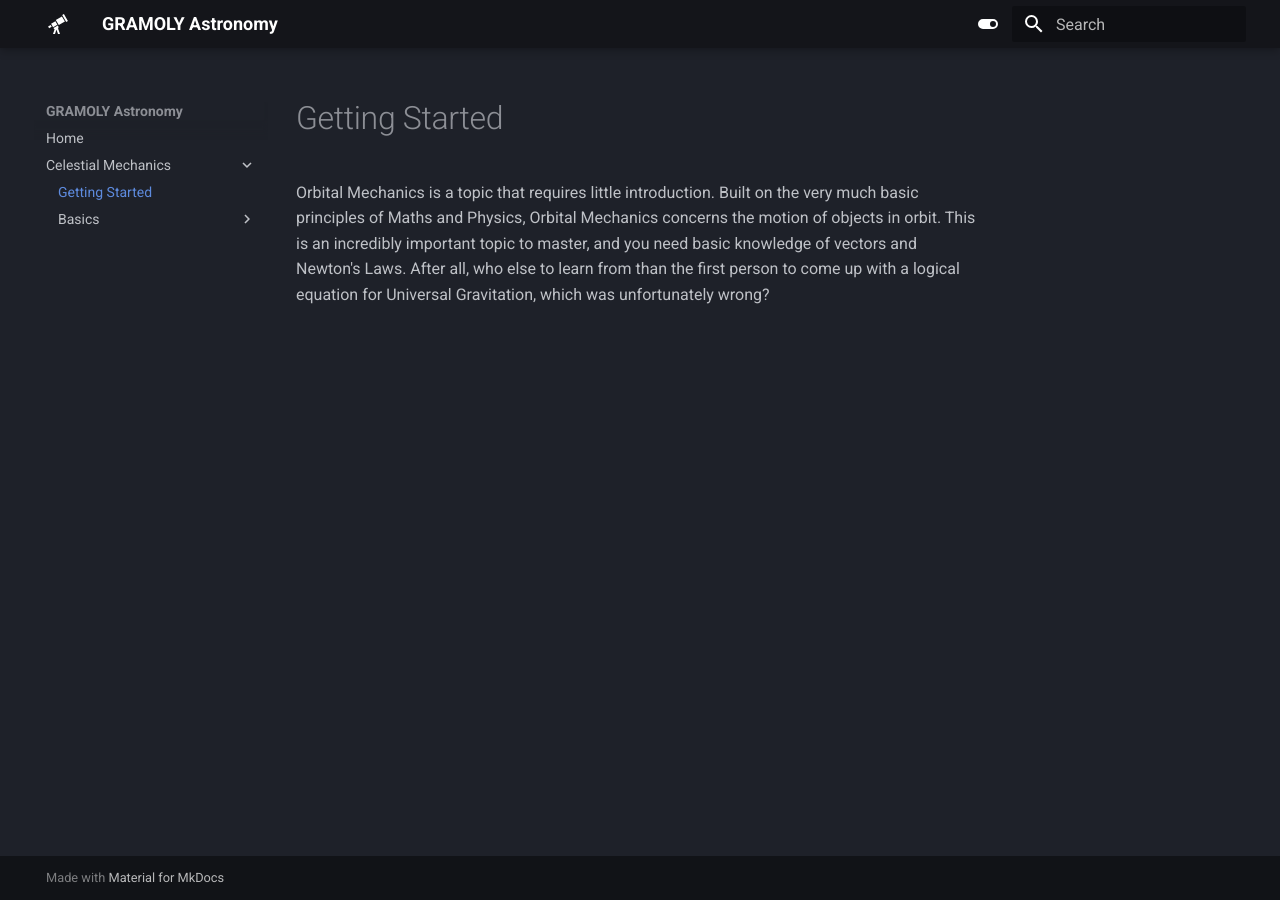
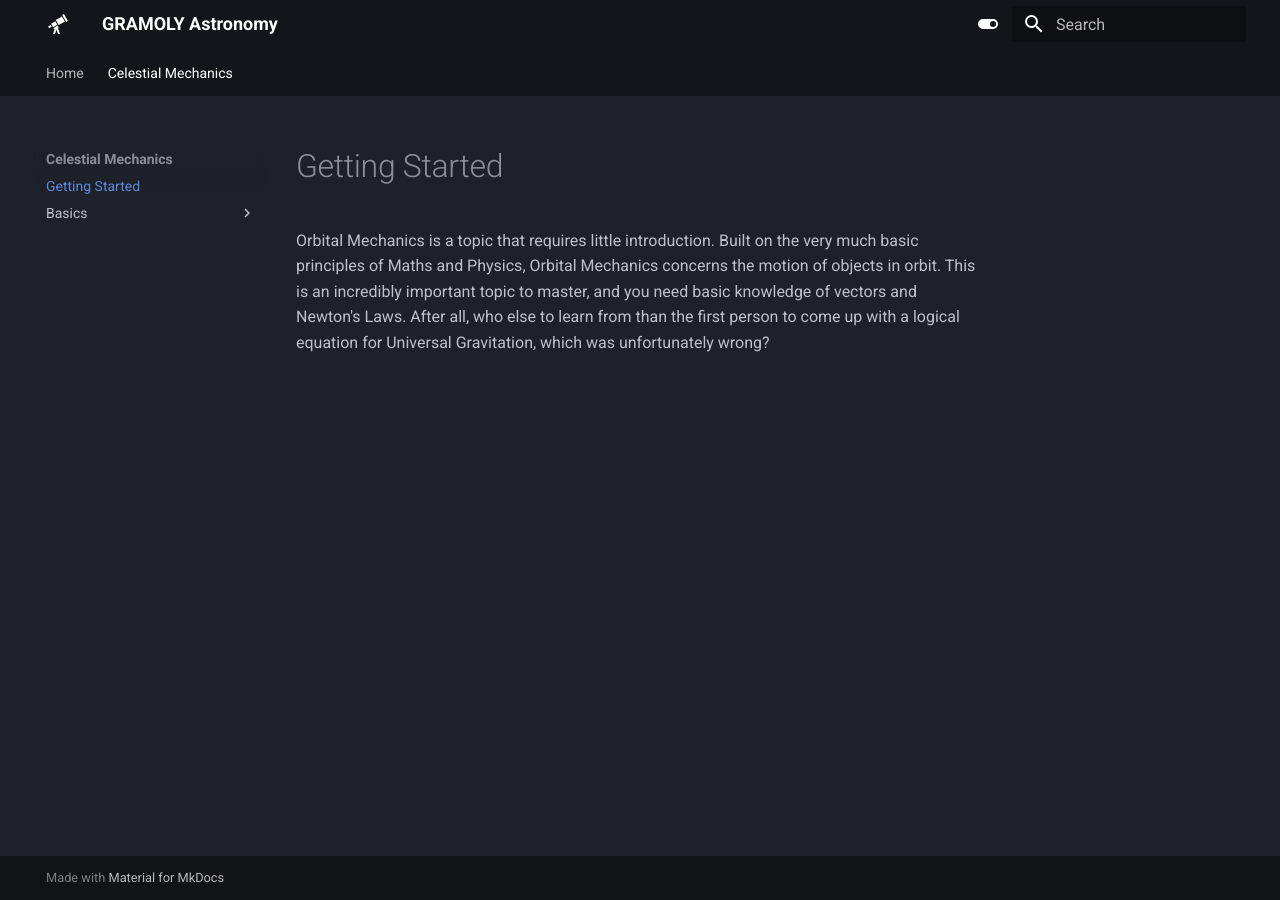
Before and after one commit to GRAMOLY-ORG/astro, an MkDocs documentation site: the page built from docs/orbital/index.md, in a window 1280 px wide. Built offline with MkDocs 1.6.1 and Material for MkDocs 9.7.7, drawn with Linux system fonts in a browser that asks for light colours.

Commit message:
Oops Tab Navigation didn't work

```diff
--- a/mkdocs.yml
+++ b/mkdocs.yml
@@ -4,7 +4,7 @@ theme:
   name: 'material'
 
   features:
-    - navigaton.tabs
+    - navigation.tabs
 
   # 404 page
   static_templates:
```
